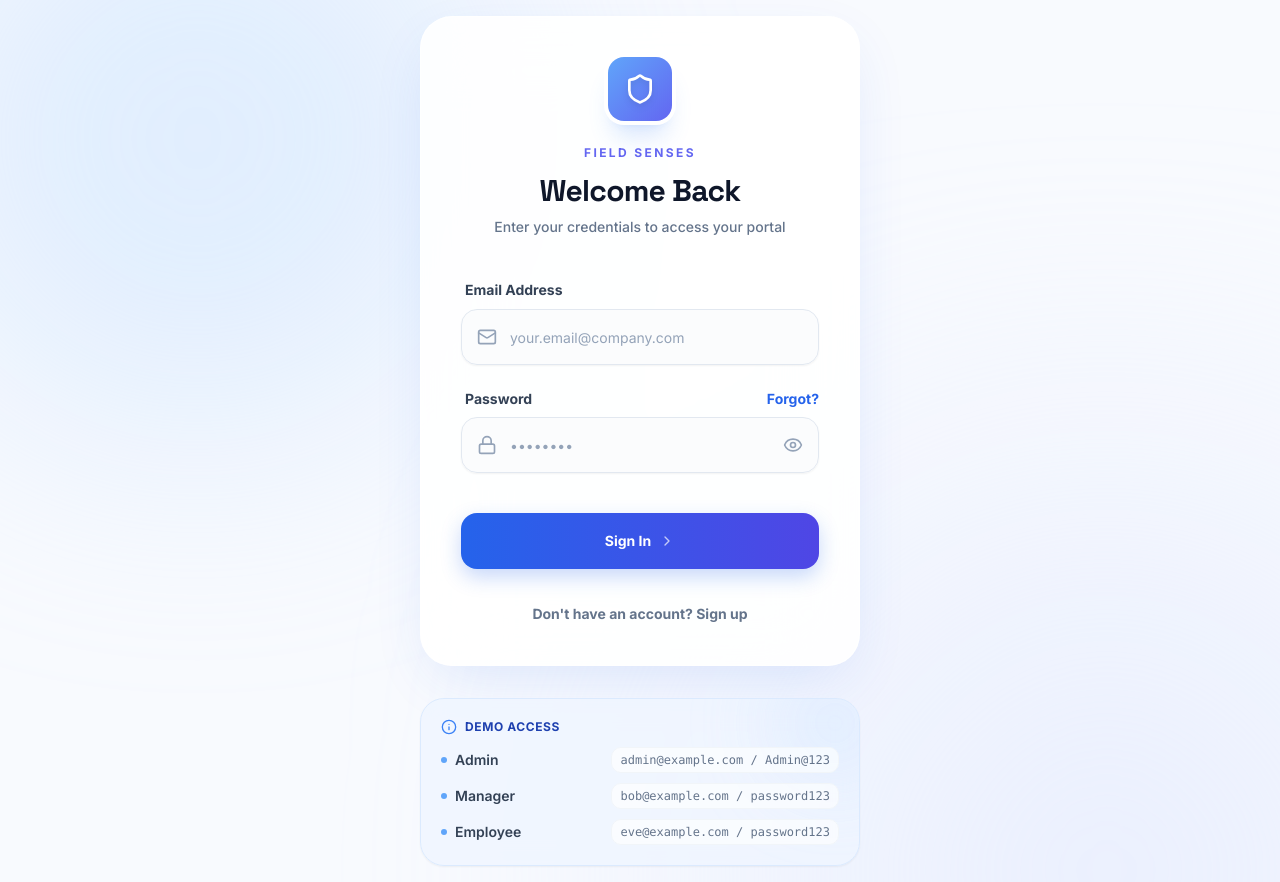
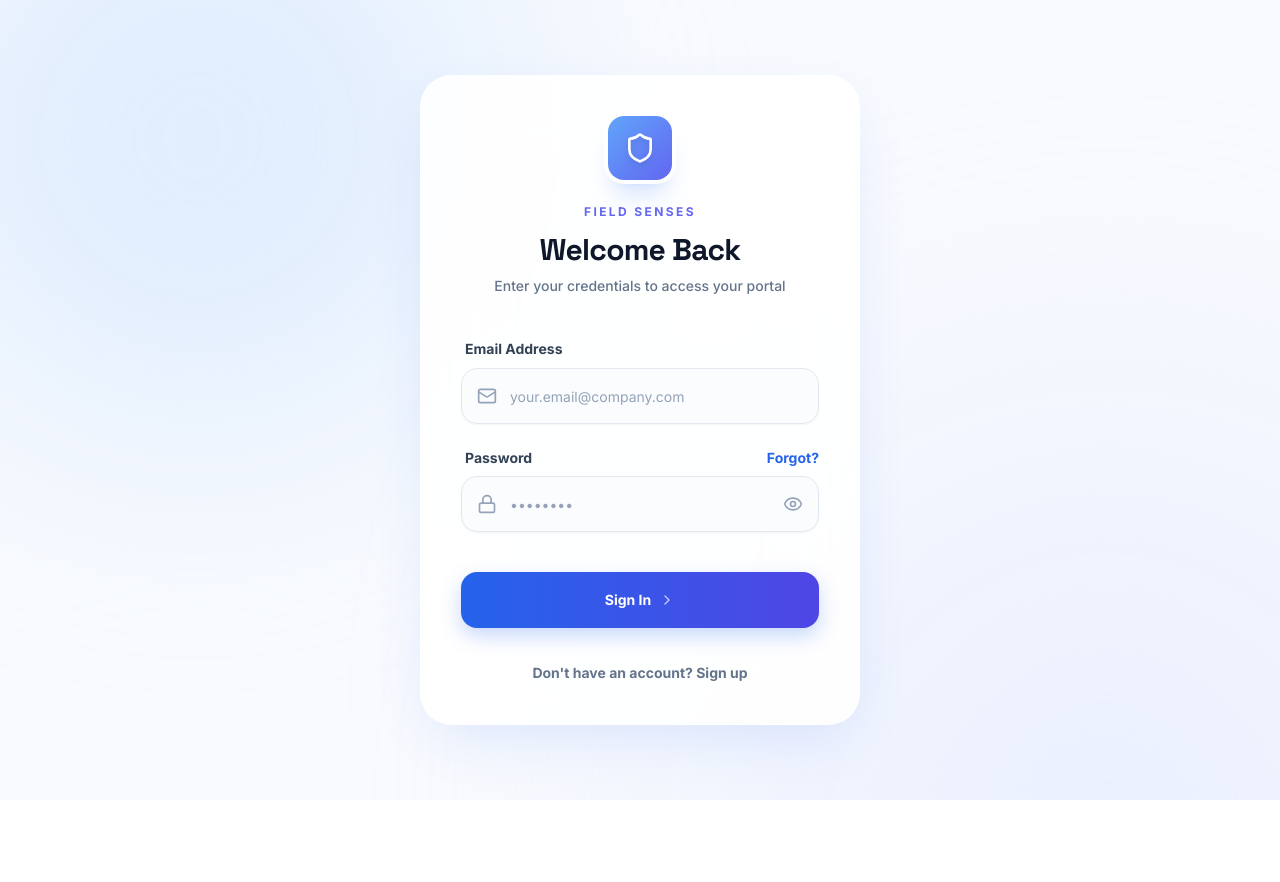
Before and after one commit to shahhanif50/field-senses-app, a React (Vite) app in the folder frontend/: page /login in a window 1280 px wide. After the commit the page ends 800 px from the top, so only its background shows below. Built offline with nearby package versions, Linux system fonts and the light colour scheme; no server answers.

Commit message:
style: remove demo access from login page

```diff
--- a/frontend/src/pages/Login.tsx
+++ b/frontend/src/pages/Login.tsx
@@ -305,36 +305,7 @@ const Login = () => {
           </form>
         </div>
 
-        {/* Demo Credentials Box */}
-        <motion.div variants={itemVariants} className="mt-8">
-          <div className="bg-blue-50/80 backdrop-blur-md rounded-[1.5rem] p-5 border border-blue-100 shadow-sm relative overflow-hidden group">
-            {/* Decorative background element */}
-            <div className="absolute top-0 right-0 w-32 h-32 bg-blue-200/30 rounded-full blur-2xl -mr-10 -mt-10 pointer-events-none" />
 
-            <div className="flex items-center gap-2 mb-3 relative z-10">
-              <Info className="w-4 h-4 text-blue-500" />
-              <p className="text-xs font-bold text-blue-800 uppercase tracking-wider">Demo Access</p>
-            </div>
-
-            <div className="space-y-2.5 relative z-10">
-              {[
-                { role: 'Admin', email: 'admin@example.com' },
-                { role: 'Manager', email: 'bob@example.com' },
-                { role: 'Employee', email: 'eve@example.com' }
-              ].map((cred) => (
-                <div key={cred.role} className="flex justify-between items-center text-sm">
-                  <div className="flex items-center gap-2">
-                    <span className="w-1.5 h-1.5 rounded-full bg-blue-400" />
-                    <span className="font-semibold text-slate-700 w-20">{cred.role}</span>
-                  </div>
-                  <span className="text-slate-500 font-mono text-xs bg-white/60 px-2 py-1 rounded-md border border-slate-100">
-                    {cred.email} / {cred.role === 'Admin' ? 'Admin@123' : 'password123'}
-                  </span>
-                </div>
-              ))}
-            </div>
-          </div>
-        </motion.div>
 
       </motion.div>
     </div>
```
